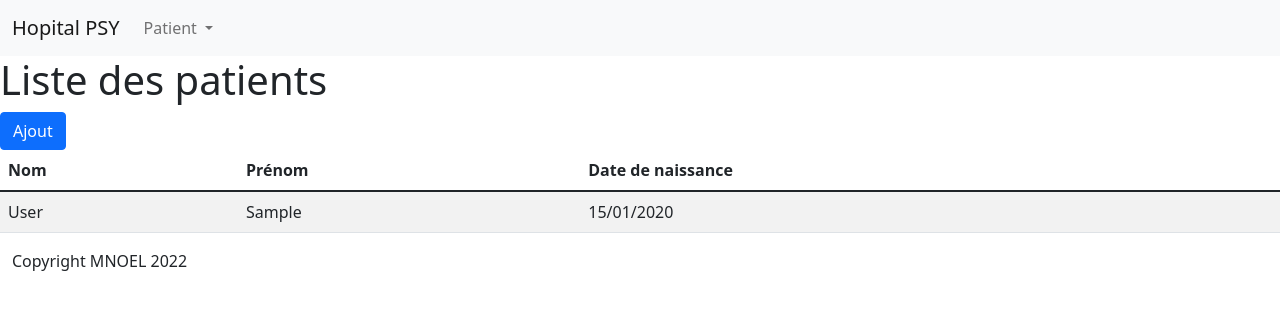
After one commit to MickaelN/hospitalcorrection, a PHP site: page /liste-patients.php in a window 1280 px wide. The commit adds this page. Shown: the top 310 px of the page. Run offline with PHP 8.4, Linux system fonts and the light colour scheme; tables that the repository leaves empty or names only in its code hold one stand-in row (values such as "Sample post").

Commit message:
Ajout de la liste des patients

```diff
--- a/assets/css/styles.css
+++ b/assets/css/styles.css
@@ -0,0 +1,3 @@
+.formpatient{
+    border:1px solid black;
+}
--- /dev/null
+++ b/controllers/liste-patientsCtrl.php
@@ -0,0 +1,5 @@
+<?php
+require 'models/Patients.php';
+$pageTitle = 'Liste des patients de notre hôpital';
+$patients = new Patients;
+$patientsList = $patients->getPatientsList();
--- /dev/null
+++ b/liste-patients.php
@@ -0,0 +1,27 @@
+<?php
+include 'controllers/liste-patientsCtrl.php';
+include 'parts/header.php';
+?>
+<h1>Liste des patients</h1>
+<a href="ajout-patient.php" class="btn btn-primary" title="Ajout d'un patient">Ajout</a>
+<table class="table table-striped">
+    <thead>
+        <tr>
+            <th>Nom</th>
+            <th>Prénom</th>
+            <th>Date de naissance</th>
+        </tr>
+    </thead>
+    <tbody>
+        <?php
+        foreach($patientsList as $patient){ ?>
+        <tr>
+            <td><?= $patient->lastname ?></td>
+            <td><?= $patient->firstname ?></td>
+            <td><?= $patient->birthdate ?></td>
+        </tr>
+        <?php } ?>
+    </tbody>
+</table>
+<?php
+include 'parts/footer.php';
--- a/models/Patients.php
+++ b/models/Patients.php
@@ -58,6 +58,13 @@ class Patients
         return $check;
     }
 
+    public function getPatientsList(): array
+    {
+        $query = 'SELECT `lastname`, `firstname`, DATE_FORMAT(`birthdate`, \'%d/%m/%Y\') AS `birthdate` FROM '. $this->table;
+        $queryStatement = $this->db->query($query);
+        return $queryStatement->fetchAll(PDO::FETCH_OBJ);
+    }
+
     public function setLastname(string $value): void
     {
         $this->lastname = strtoupper($value);
--- a/parts/header.php
+++ b/parts/header.php
@@ -5,7 +5,7 @@
     <meta http-equiv="X-UA-Compatible" content="IE=edge">
     <meta name="viewport" content="width=device-width, initial-scale=1.0">
     <link href="https://cdn.jsdelivr.net/npm/bootstrap@5.1.3/dist/css/bootstrap.min.css" rel="stylesheet" integrity="sha384-1BmE4kWBq78iYhFldvKuhfTAU6auU8tT94WrHftjDbrCEXSU1oBoqyl2QvZ6jIW3" crossorigin="anonymous">
-    <link rel="stylesheet" href="assets/css/style.css">
+    <link rel="stylesheet" href="assets/css/styles.css">
     <title><?= isset($pageTitle) ? $pageTitle : 'Hopital Psy La Manu' ?></title>
 </head>
 <body>
@@ -20,6 +20,7 @@
           </a>
           <ul class="dropdown-menu" aria-labelledby="navbarDropdown">
             <li><a class="dropdown-item" href="ajout-patient.php">Ajout</a></li>
+            <li><a class="dropdown-item" href="liste-patients.php">Liste</a></li>
           </ul>
         </li>
       </ul>
```
Also changed, not shown: ajout-patient.php (+6 -3 lines), assets/img/stethoscope-g267c0b2ac_640.jpg (added).
